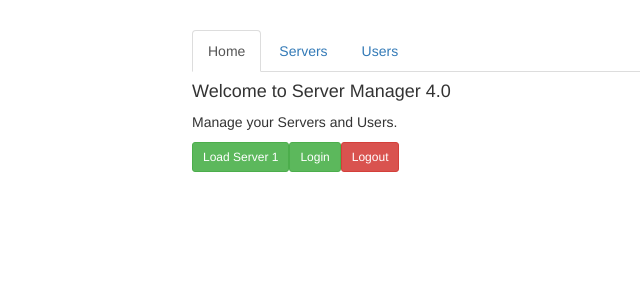
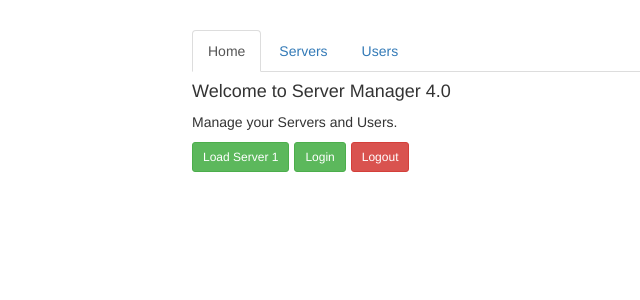
Before and after one commit to aljanjic/routing-start, an Angular app: page / in a window 1280 px wide. Shown: the top 300 px of the page, without its empty margins (73-713 px from the left). Built offline with nearby package versions, Linux system fonts and the light colour scheme.

Commit message:
Adding Margins to buttons

```diff
--- a/src/app/home/home.component.html
+++ b/src/app/home/home.component.html
@@ -2,5 +2,5 @@
 <p>Manage your Servers and Users.</p>
 
 <button class="btn btn-success btn-sm" (click)="onLoadServer(1)">Load Server 1</button>
-<button class="btn btn-success btn-sm" (click)="onLogin()"> Login </button>
+<button class="btn btn-success btn-sm" style="margin-inline:5px;" (click)="onLogin()"> Login </button>
 <button class="btn btn-danger btn-sm" (click)="onLogout()"> Logout </button>
```
